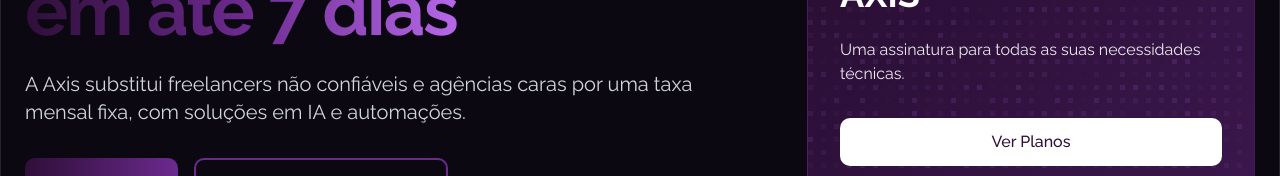
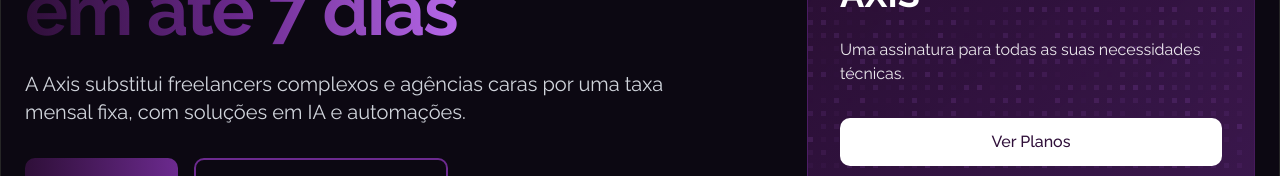
Before and after one commit to lktra30/lp-axis, a Next.js app: page / in a window 1280 px wide. Shown: the part 354-530 px from the top of the page. Built offline with nearby package versions, Linux system fonts and the light colour scheme; a web font is replaced by a local one.

Commit message:
Update hero.tsx

```diff
--- a/src/components/demo/hero.tsx
+++ b/src/components/demo/hero.tsx
@@ -40,7 +40,7 @@
                     </h1>
 
                     <p className="text-lg md:text-xl text-gray-600 dark:text-gray-300 mb-8 max-w-2xl">
-                        A Axis substitui freelancers não confiáveis e agências caras por uma
+                        A Axis substitui freelancers complexos e agências caras por uma
                         taxa mensal fixa, com soluções em IA e automações.
                     </p>
 
```
